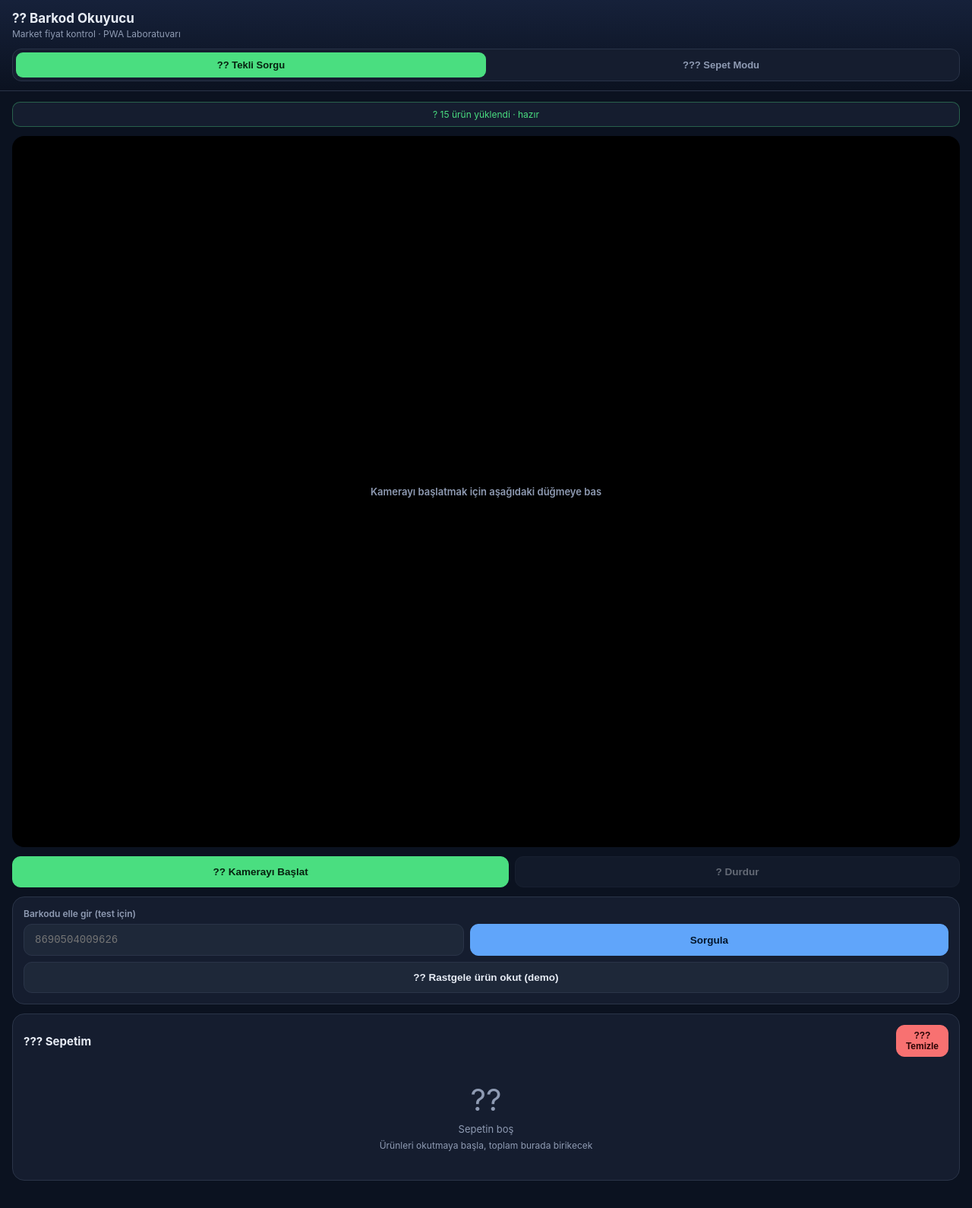
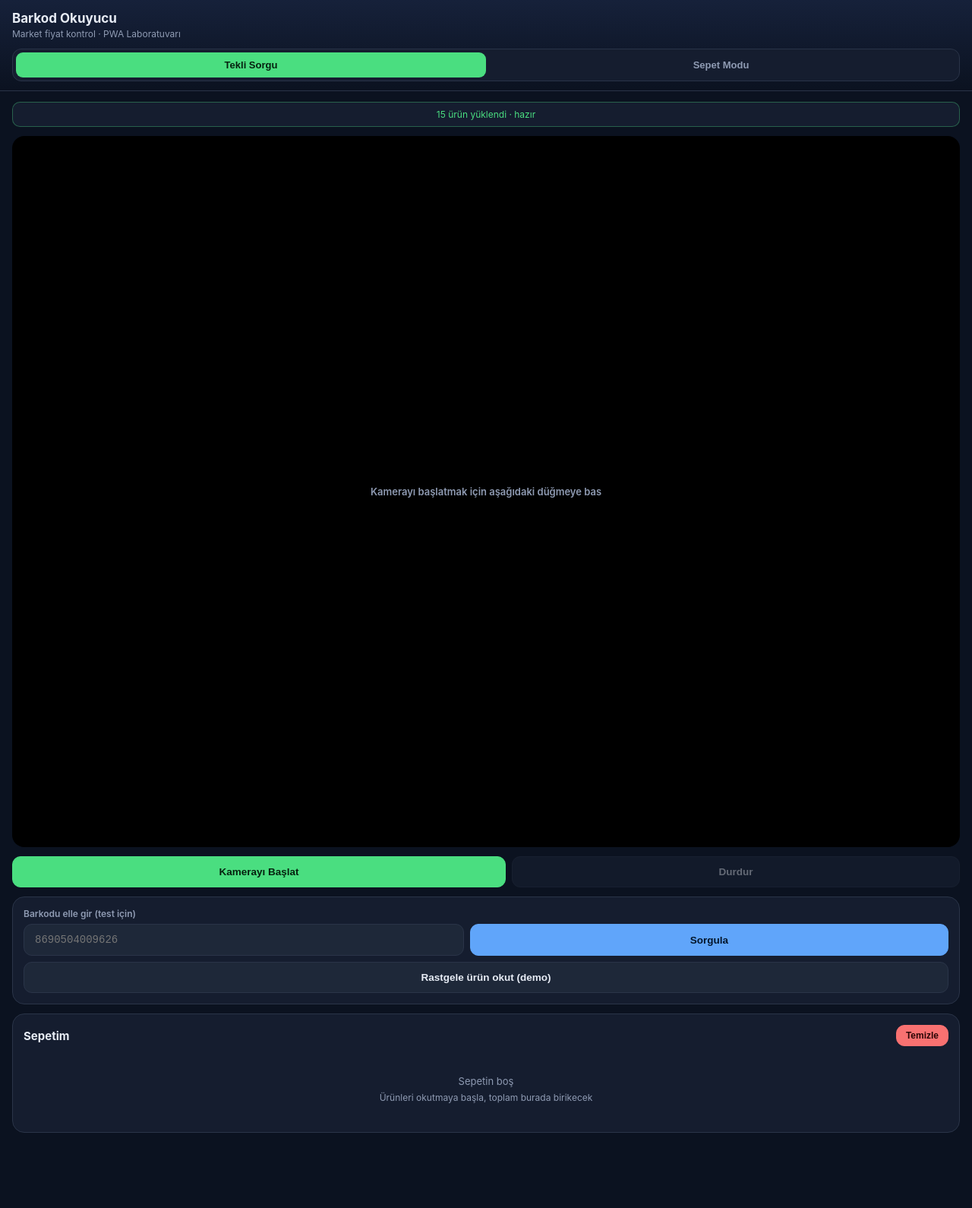
Before and after one commit to EmreGurbuzTR/wtmug-als04, a plain HTML site: page index.html in a window 1280 px wide. Shown: the whole page at 76% size. After the commit the page ends 1527 px from the top, so only its background shows below. Drawn offline with Linux system fonts and the light colour scheme.

Commit message:
Add files via upload

```diff
--- a/index.html
+++ b/index.html
@@ -164,11 +164,11 @@
 <body>
 
 <header>
-  <h1>?? Barkod Okuyucu</h1>
+  <h1>Barkod Okuyucu</h1>
   <div class="sub">Market fiyat kontrol · PWA Laboratuvarı</div>
   <div class="mode-toggle" id="modeToggle">
-    <button data-mode="single" class="active">?? Tekli Sorgu</button>
-    <button data-mode="cart">??? Sepet Modu</button>
+    <button data-mode="single" class="active">Tekli Sorgu</button>
+    <button data-mode="cart">Sepet Modu</button>
   </div>
 </header>
 
@@ -180,7 +180,7 @@
       <div class="cart-bar-label">Sepet Toplamı</div>
       <div class="cart-bar-count" id="cartCount">0 ürün</div>
     </div>
-    <div class="cart-bar-total" id="cartTotal">?0,00</div>
+    <div class="cart-bar-total" id="cartTotal">0,00</div>
   </div>
 
   <div class="camera-wrap" id="cameraWrap">
@@ -192,8 +192,8 @@
   </div>
 
   <div class="row" style="margin-bottom:12px">
-    <button class="btn primary" id="btnStart">?? Kamerayı Başlat</button>
-    <button class="btn" id="btnStop" disabled>? Durdur</button>
+    <button class="btn primary" id="btnStart">Kamerayı Başlat</button>
+    <button class="btn" id="btnStop" disabled>Durdur</button>
   </div>
 
   <div class="card">
@@ -203,7 +203,7 @@
       <button class="btn blue" id="btnManual">Sorgula</button>
     </div>
     <div class="row" style="margin-top:8px">
-      <button class="btn" id="btnDemo">?? Rastgele ürün okut (demo)</button>
+      <button class="btn" id="btnDemo">Rastgele ürün okut (demo)</button>
     </div>
   </div>
 
@@ -214,9 +214,9 @@
   <section id="cartPanel" class="hidden">
     <div class="card">
       <h2 style="display:flex;justify-content:space-between;align-items:center;margin-bottom:8px">
-        <span>??? Sepetim</span>
+        <span>Sepetim</span>
         <button class="btn danger" id="btnClearCart"
-          style="flex:0;min-width:auto;padding:6px 12px;font-size:12px">??? Temizle</button>
+          style="flex:0;min-width:auto;padding:6px 12px;font-size:12px">Temizle</button>
       </h2>
       <div id="cartList"></div>
     </div>
@@ -334,7 +334,7 @@ async function loadProducts(){
   const data = await res.json();
   state.products = data;
   const n = Object.keys(data).length;
-  showDbStatus(`? ${n} ürün yüklendi · hazır`, 'ok');
+  showDbStatus(`${n} ürün yüklendi · hazır`, 'ok');
 }
 
 /* ============================================================
@@ -343,7 +343,7 @@ async function loadProducts(){
 async function startCamera(){
   if (state.cameraActive) return;
   if (!('BarcodeDetector' in window)){
-    els.cameraMsg.textContent = '?? Bu tarayıcı BarcodeDetector API desteklemiyor. Elle giriş kullanın.';
+    els.cameraMsg.textContent = 'Bu tarayıcı BarcodeDetector API desteklemiyor. Elle giriş kullanın.';
     els.cameraMsg.classList.add('error');
     els.cameraMsg.style.display = '';
     return;
@@ -376,7 +376,7 @@ async function startCamera(){
     scanLoop();
   }catch(err){
     console.error(err);
-    els.cameraMsg.textContent = '? Kamera açılamadı: ' + err.message;
+    els.cameraMsg.textContent = 'Kamera açılamadı: ' + err.message;
     els.cameraMsg.classList.add('error');
     els.cameraMsg.style.display = '';
   }
@@ -442,7 +442,7 @@ function processBarcode(barcode){
     if (state.mode === 'single'){
       renderNotFound(barcode);
     } else {
-      showToast('? Barkod bulunamadı: ' + barcode, 'error');
+      showToast('Barkod bulunamadı: ' + barcode, 'error');
     }
   }
 }
@@ -488,7 +488,7 @@ function addToCart(barcode, product){
   saveCart();
   renderCart();
   const total = cartTotals();
-  showToast('? ' + product.name + ' · ' + formatPrice(total.sum), 'success');
+  showToast(product.name + ' · ' + formatPrice(total.sum), 'success');
   setTimeout(() => { state.lastAddedBarcode = null; }, 1200);
 }
 
@@ -527,7 +527,7 @@ function renderCart(){
   if (!entries.length){
     els.cartList.innerHTML = `
       <div class="empty-cart">
-        <div style="font-size:40px; margin-bottom:6px">??</div>
+        <div style="font-size:40px; margin-bottom:6px"></div>
         <div>Sepetin boş</div>
         <div style="font-size:12px; margin-top:6px">
           Ürünleri okutmaya başla, toplam burada birikecek
@@ -653,7 +653,7 @@ async function init(){
     await loadProducts();
   }catch(err){
     console.error(err);
-    showDbStatus('? Ürün veritabanı yüklenemedi: ' + err.message, 'error');
+    showDbStatus('Ürün veritabanı yüklenemedi: ' + err.message, 'error');
   }
   if ('serviceWorker' in navigator){
     navigator.serviceWorker.register('sw.js').catch(e => console.warn('SW:', e));
```
